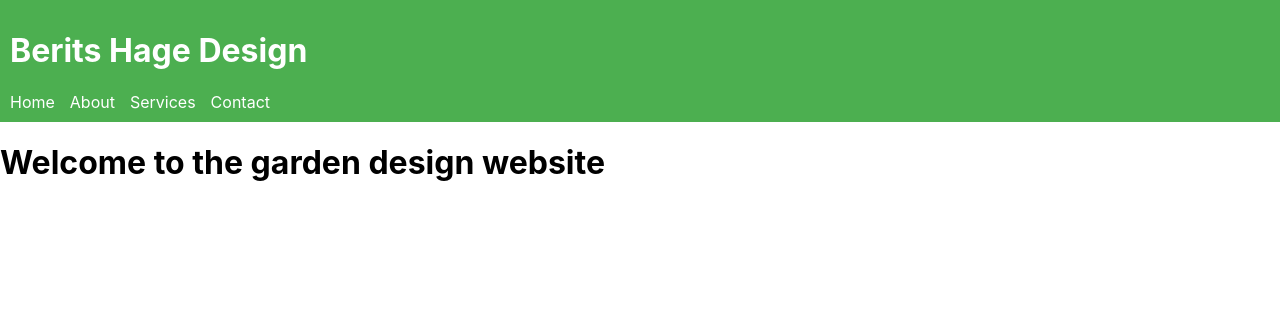
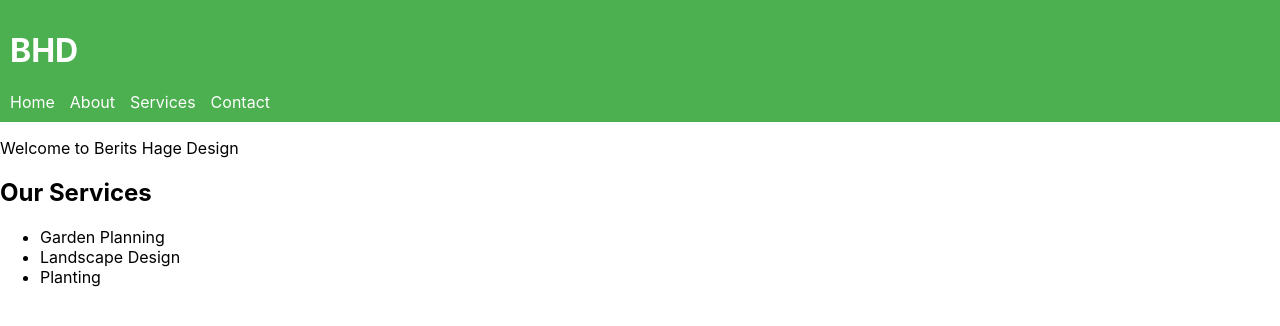
Before and after one commit to Voidwaker/hage-desing1, a React (Create React App) app: page / in a window 1280 px wide. Shown: the top 326 px of the page. Built offline with nearby package versions, Linux system fonts and the light colour scheme.

Commit message:
about me and services components
added router (switch) and added new component fro about me and services

```diff
--- a/package.json
+++ b/package.json
@@ -8,6 +8,7 @@
     "@testing-library/user-event": "^13.5.0",
     "react": "^18.3.1",
     "react-dom": "^18.3.1",
+    "react-router-dom": "^6.27.0",
     "react-scripts": "5.0.1",
     "web-vitals": "^2.1.4"
   },
--- a/src/App.js
+++ /dev/null
@@ -1,13 +0,0 @@
-import react from 'react';
-import Header from './components/header';
-
-function App() {
-  return(
-    <div className="app">
-      <Header />
-      <h1>Welcome to the garden design website</h1>
-  </div>
-  );
-}
-
-export default App;
--- /dev/null
+++ b/src/App.jsx
@@ -0,0 +1,32 @@
+import React from 'react';
+import { BrowserRouter as Router, Route, Routes } from 'react-router-dom';
+import Header from './components/header.jsx';
+import Services from './components/services.jsx';
+import About from './components/about.jsx';  // Importer About-komponenten
+
+function App() {
+  const services = [
+    'Garden Planning',
+    'Landscape Design',
+    'Planting'
+  ];
+
+  return (
+    <Router>
+      <div className="App">
+        <Header />
+        <Routes>
+          <Route path="/" element={
+            <>
+              <p>Welcome to Berits Hage Design</p>
+              <Services services={services} />
+            </>
+          } />
+          <Route path="/about" element={<About />} />
+        </Routes>
+      </div>
+    </Router>
+  );
+}
+
+export default App;
--- a/src/components/header.js
+++ b/src/components/header.jsx
@@ -4,7 +4,7 @@ import './header.css';
 const Header = () => {
     return(
         <header>
-            <h1>Berits Hage Design</h1>
+            <h1>BHD</h1>
             <nav>
                 <ul>
                     <li><a href="/">Home</a></li>
--- /dev/null
+++ b/src/components/services.jsx
@@ -0,0 +1,16 @@
+import react from 'react';
+
+const Services = (props) => {
+    return (
+        <section>
+            <h2>Our Services</h2>
+            <ul>
+                {props.services.map((service, index) => (
+                    <li key={index}>{service}</li>
+                ))}
+            </ul>
+        </section>
+    );
+};
+
+export default Services;
```
Also changed, not shown: src/components/about.jsx (added), src/components/header.css (line endings or trailing spaces), 1 other file (tests, documents, lock files or other folders).
